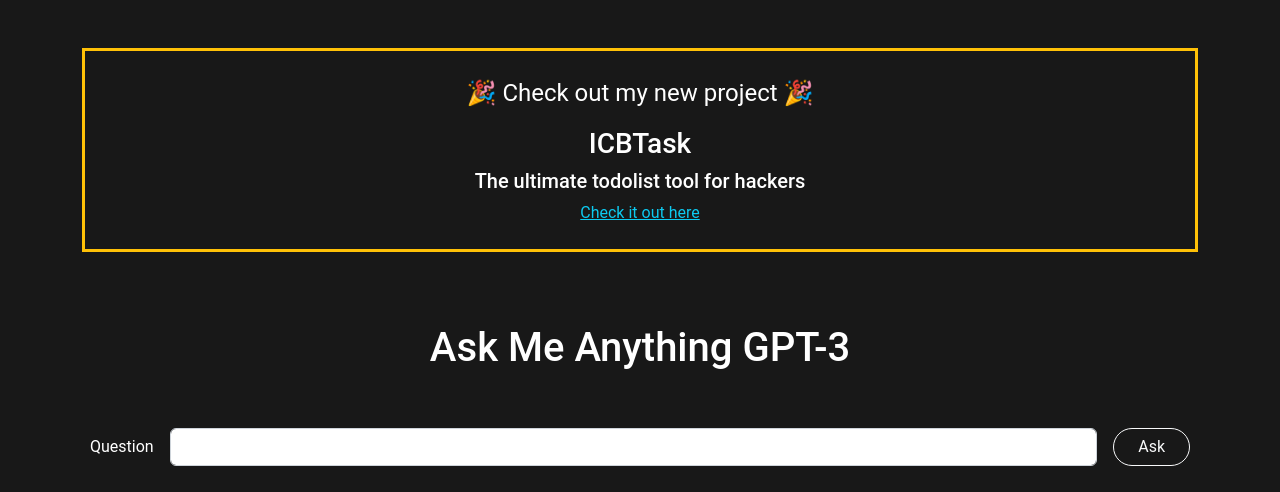
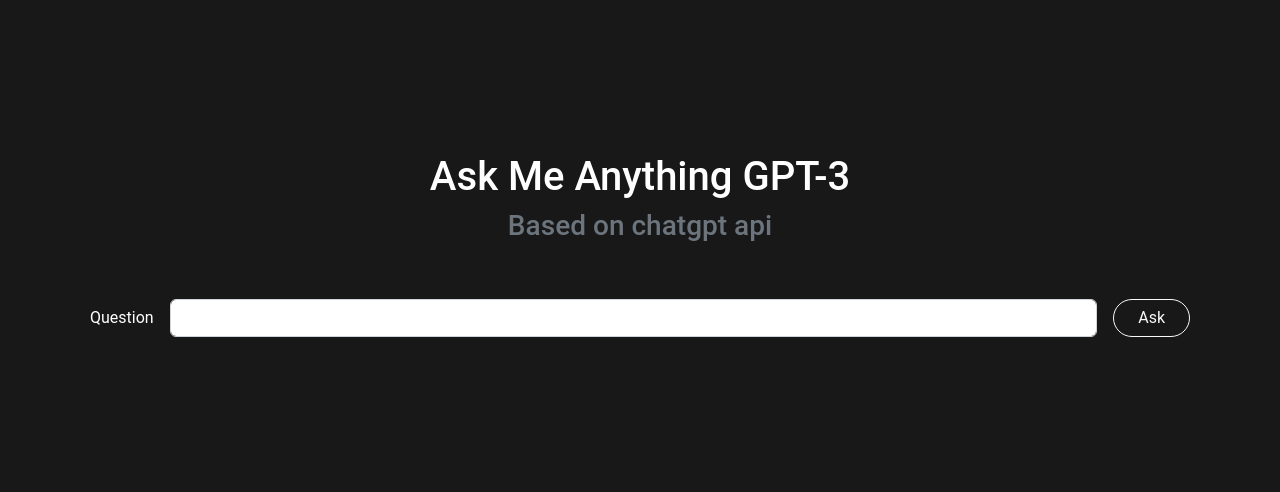
Before and after one commit to pythops/amagpt3, a Python web app: template app/website/templates/index.html in a window 1280 px wide. Shown: the top 492 px of the page. Run offline with Jinja, Linux system fonts and the light colour scheme; the template is opened without the code that fills it, so the values that code supplies are empty.

Commit message:
update the landing page

```diff
--- a/app/website/templates/base.html
+++ b/app/website/templates/base.html
@@ -70,23 +70,6 @@
     "
     style="background-color: #181818; font-family: 'Roboto', sans-serif"
   >
-    <div
-      class="
-        w-100
-        d-flex
-        flex-column
-        jusitfy-content-center
-        align-items-center
-        border border-warning border-3
-        p-4
-        my-5
-      "
-    >
-      <p class="text-center fs-4 text-white">🎉 Check out my new project 🎉</p>
-      <h3 class="text-white">ICBTask</h3>
-      <h5 class="text-white">The ultimate todolist tool for hackers</h5>
-      <a class="text-info" href="https://icbtask.com">Check it out here</a>
-    </div>
     {% block content %} {% endblock content %}
   </body>
 </html>
--- a/app/website/templates/index.html
+++ b/app/website/templates/index.html
@@ -5,6 +5,7 @@
 {% block content %}
     <div class="d-flex flex-column mt-auto mb-5">
         <h1 class="text-white"> Ask Me Anything GPT-3 </h1>
+        <h3 class="text-secondary text-center"> Based on chatgpt api </h3>
     </div>
 
 
```
